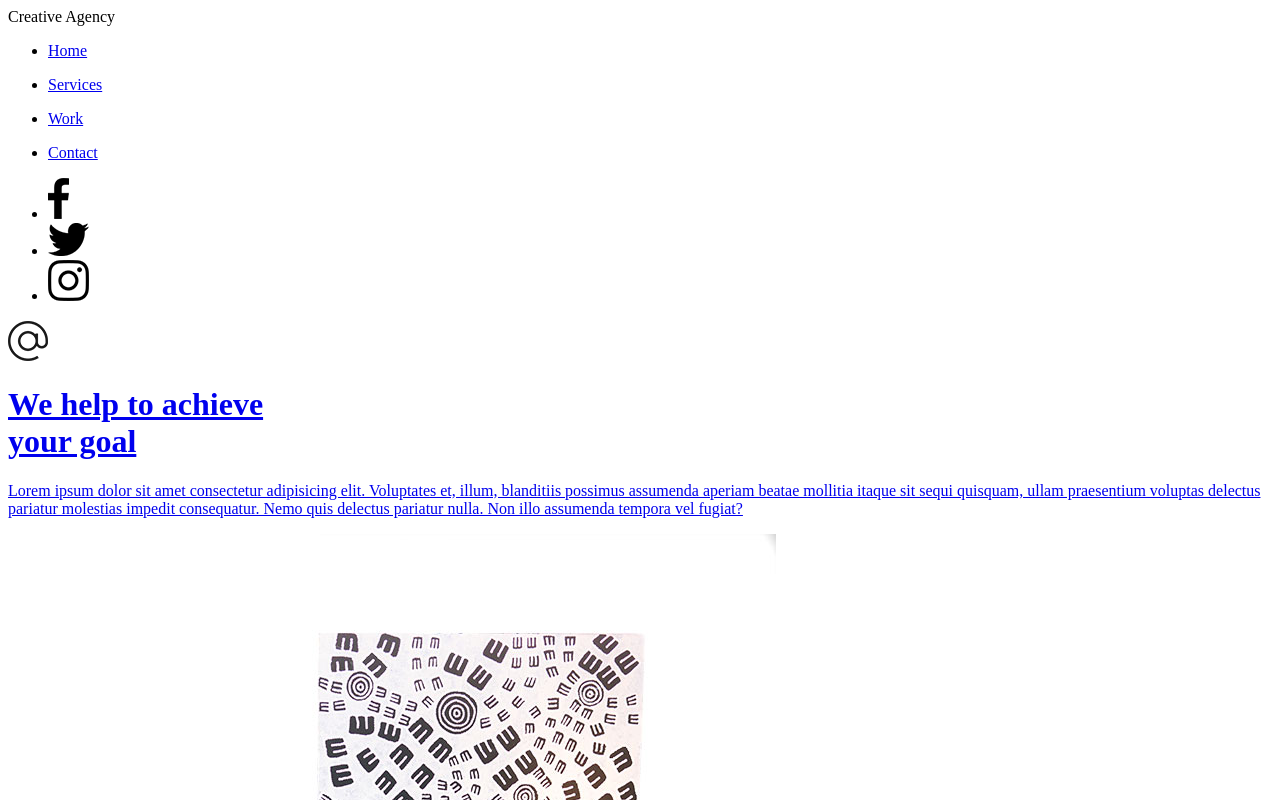
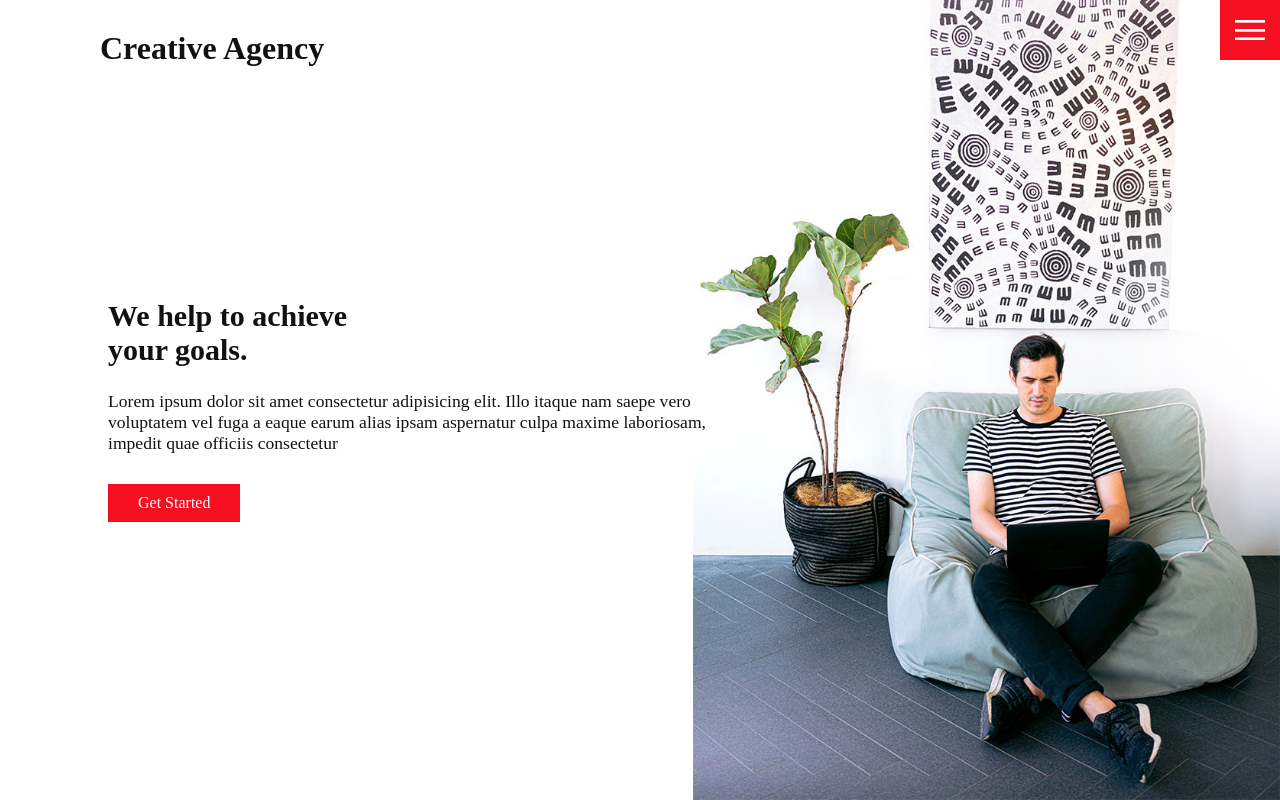
Before and after one commit to mic7x4/creative-agency, a plain HTML site: page index.html in a window 1280 px wide. Shown: the top 800 px of the page. Drawn offline with Linux system fonts and the light colour scheme.

Commit message:
Adding Styles

```diff
--- a/css/style.css
+++ b/css/style.css
@@ -0,0 +1,141 @@
+/* BASE STYLES */
+:root {
+  --primary-color: #f60f20;
+}
+* {
+  padding: 0;
+  padding: 0;
+  box-sizing: border-box;
+}
+html,
+body {
+  font-family: "Poppins";
+  color: #111;
+}
+.logo {
+  position: absolute;
+  top: 30px;
+  left: 100px;
+  font-size: 2rem;
+  font-weight: 700;
+  z-index: 101;
+}
+
+/* TOGGLE */
+.toggle {
+  position: fixed;
+  width: 60px;
+  height: 60px;
+  right: 0;
+  top: 0;
+  background: var(--primary-color) url("../images/menu.png");
+  background-size: 30px;
+  background-repeat: no-repeat;
+  background-position: center;
+  cursor: pointer;
+  z-index: 1000;
+}
+.toggle.active {
+  background: var(--primary-color) url("../images/close.png");
+  background-repeat: no-repeat;
+  background-position: center;
+  background-size: 25px;
+}
+/* NAVIGATION */
+.navigation {
+    display: flex;
+    justify-content: center;
+    align-items: center;
+    position: fixed;
+    top: 0;
+    left: 100%;
+    width: 100%;
+    height: 100%;
+    background-color: #fff;
+    z-index: 100;
+}
+.navigation.active{
+    left: 0;
+}
+.navigation ul {
+    position: relative;
+}
+.navigation ul li {
+    position: relative;
+    list-style: none;
+    text-align: center;
+}
+
+.navigation ul li a {
+    font-size: 2.2rem;
+    color: #111;
+    text-decoration: none;
+    font-weight: 400;
+}
+.navigation ul li a:hover {
+    color: var(--primary-color);
+}
+
+.navigation .social-bar {
+    position: absolute;
+    top: 0;
+    left: 0;
+    height: 100%;
+    width: 60px;
+    display: flex;
+    align-items: center;
+    justify-content: center;
+}
+.navigation .social-bar a {
+    display: inline-block;
+    transform: scale(0.5);
+}
+
+.navigation .email-icon {
+    position: absolute;
+    bottom: 20px;
+    transform: scale(0.5);
+}
+.home-content {
+  position: relative;
+  z-index: 10;
+  max-width: 600px;
+}
+section {
+  display: flex;
+  height: 100vh;
+  align-items: center;
+  justify-content: center;
+  padding: 100px;
+  justify-content: space-between;
+}
+/* BUTTON */
+.btn {
+  display: inline-block;
+  cursor: pointer;
+  background: var(--primary-color);
+  color: #fff;
+  text-decoration: none;
+  padding: 10px 30px;
+  margin: 20px 0;
+  border: none;
+}
+.btn:hover {
+  transform: scale(0.98);
+}
+
+/* HOME */
+h1 {
+  font-size: 30px;
+  font-weight: 600;
+}
+.home-content p {
+  margin: 20px 0 10px 0;
+  font-size: 1.1rem;
+}
+.home-img {
+  position: absolute;
+  right: 0;
+  bottom: 0;
+  height: 110%;
+}
--- a/index.html
+++ b/index.html
@@ -12,10 +12,12 @@
         <div class="logo">Creative Agency</div>
         <div class="toggle"></div>
         <div class="navigation">
-            <ul><li><a href="index.html">Home</a></li></ul>
-            <ul><li><a href="services.html">Services</a></li></ul>
-            <ul><li><a href="work.html">Work</a></li></ul>
-            <ul><li><a href="contact.html">Contact</a></li></ul>
+            <ul>
+              <li><a href="index.html">Home</a></li>
+              <li><a href="services.html">Services</a></li>
+              <li><a href="work.html">Work</a></li>
+              <li><a href="contact.html">Contact</a></li>
+            </ul>
             <div class="social-bar">
                 <ul>
                     <li><a href="https://facebook.com" target="_blank"><img src="images/facebook.png" alt=""></a></li>
@@ -23,21 +25,26 @@
                     <li><a href="https://instagram.com" target="_blank"><img src="images/instagram.png" alt=""></a></li>
                 </ul>
                 <a href="mailto:mic7x4@gmail.com" class="email-icon">
-                    <img src="images/email.png" class="home-img" alt="home--image">
-                    <div class="home-content">
-                        <h1>We help to achieve <br> your goal</h1>
-                        <p>Lorem ipsum dolor sit amet consectetur adipisicing elit.
-                            Voluptates et, illum, blanditiis possimus assumenda aperiam beatae mollitia itaque sit sequi quisquam,
-                             ullam praesentium voluptas delectus pariatur molestias impedit consequatur. Nemo quis delectus pariatur nulla.
-                             Non illo assumenda tempora vel fugiat?</p>
-                    </div>
+                    <img src="images/email.png">
                 </a>
             </div>
         </div>
     </header>
-<section>
-    <img src="images/home-img.jpg" alt="">
-</section>
+  <section class="home">
+      <img src="images/home-img.jpg" class="home-img" alt="" />
+      <div class="home-content">
+        <h1>
+          We help to achieve <br />
+          your goals.
+        </h1>
+        <p>
+          Lorem ipsum dolor sit amet consectetur adipisicing elit. Illo itaque
+          nam saepe vero voluptatem vel fuga a eaque earum alias ipsam
+          aspernatur culpa maxime laboriosam, impedit quae officiis consectetur
+        </p>
+        <a href="contact.html" class="btn">Get Started</a>
+      </div>
+    </section>
 
     <script src="js/main.js"></script>
 </body>
```
